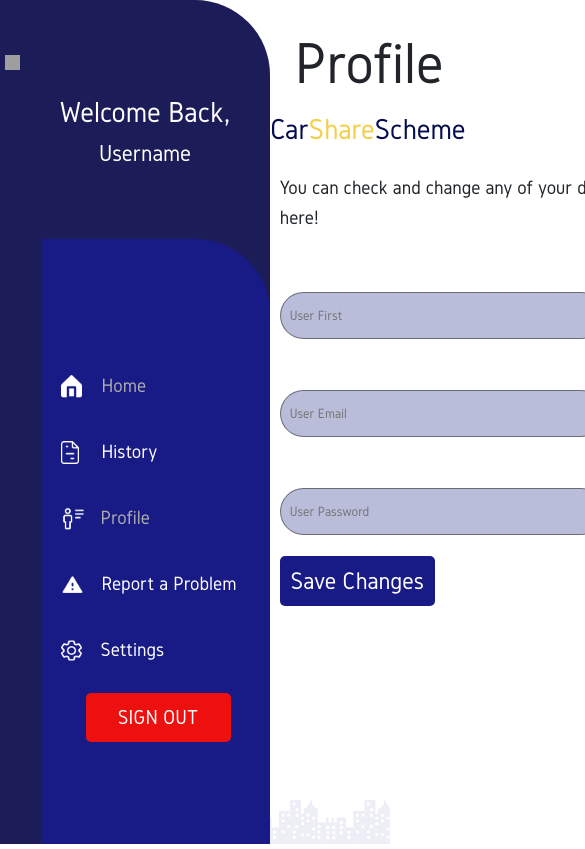
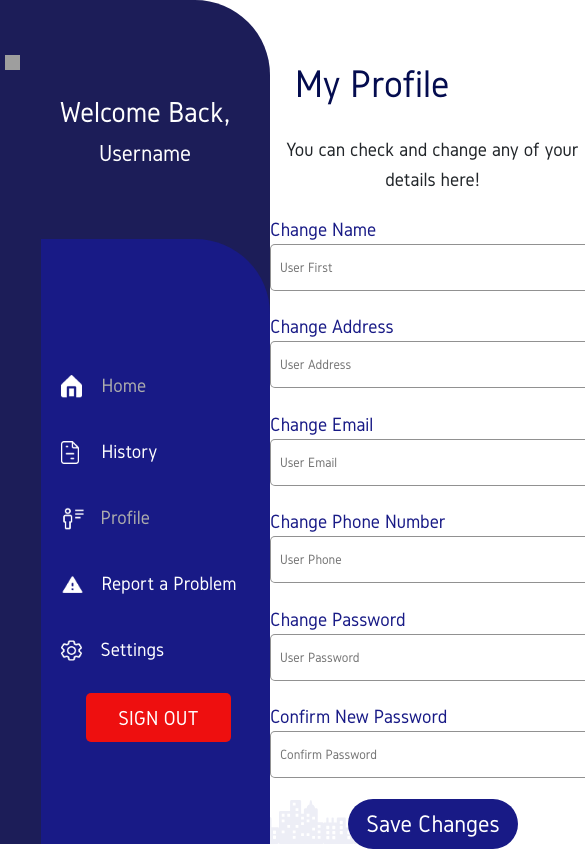
Before and after one commit to kavinrahal/PP1-MON1630-Team6, a React (Create React App) app in the folder Car_Share/ClientApp/: page /profile in a window 390 px wide. Both pictures are taken after a click on the picture 12 px from the left and 62 px from the top of the page. Shown: the top 849 px of the page, 585 px wide, since content can reach past the window. Built offline with nearby package versions, Linux system fonts and the light colour scheme; grey boxes are pictures that could not be loaded.

Commit message:
Profile mobile partial

```diff
--- a/Car_Share/ClientApp/package.json
+++ b/Car_Share/ClientApp/package.json
@@ -15,6 +15,7 @@
     "react-router-bootstrap": "^0.25.0",
     "react-router-dom": "^5.2.0",
     "react-scripts": "^3.4.1",
+    "react-sticky": "^6.0.3",
     "reactstrap": "^8.4.1",
     "rimraf": "^2.7.1"
   },
--- a/Car_Share/ClientApp/src/components/Profile.js
+++ b/Car_Share/ClientApp/src/components/Profile.js
@@ -8,10 +8,6 @@ import {
 import SideBar from './SideBar';
 import SideBarMobile from './SideBarMobile';
 import './styles/Profile.css';
-import allCars from '../addons/AllCarsLogo.svg';
-import locateLogo from '../addons/LocateLogo.png';
-import searchLogo from '../addons/SearchLogo.svg';
-import cityback from '../addons/City Backdrop.svg';
 
 const viewportContext = React.createContext({});
 
@@ -51,10 +47,10 @@ export default function Profile(){
     return(
         <ViewportProvider>
             <div className = "profileWrapper">
-                <WhichSideBar></WhichSideBar>
+                <WhichSideBar className = "sideB"></WhichSideBar>
                 <div className = "profile">
                     <div className = "rowProfile">
-                        <div className = "profileTitle">Profile</div>
+                        <div className = "profileTitle">My Profile</div>
                         <div className = "pageTitle">
                             <div className = "blueT">Car</div>
                             <div className = "yellowT">Share</div>
@@ -66,38 +62,38 @@ export default function Profile(){
                       <div className = "profileDetails">
                         <div className = "profileNames">
                           <div className = "profileFirst">
-                              <div className = "signUpLabel">Change Name</div>
-                              <input type = "text" className = "signUpText" placeholder = "  User First"></input>
+                              <div className = "profileLabel">Change Name</div>
+                              <input type = "text" className = "profileText" placeholder = "  User First"></input>
                           </div>
                           <div className = "profileLast">
-                              <div className = "signUpLabel">Change Address</div>
-                              <input type = "text" className = "signUpText" placeholder = "  User Address"></input>
+                              <div className = "profileLabel">Change Address</div>
+                              <input type = "text" className = "profileText" placeholder = "  User Address"></input>
                           </div>
                         </div>
                         <br></br>
                         <div className = "profileContact">
                             <div className = "profileSignUpEmail">
-                                <div className = "signUpLabel">Change Email</div>
-                                <input type = "email" className = "signUpText" placeholder = "  User Email"></input>
+                                <div className = "profileLabel">Change Email</div>
+                                <input type = "email" className = "profileText" placeholder = "  User Email"></input>
                             </div>
                             <div className = "profilePhone">
-                                <div className = "signUpLabel">Change Phone Number</div>
-                                <input type = "text" className = "signUpText" placeholder = "  User Phone"></input>
+                                <div className = "profileLabel">Change Phone Number</div>
+                                <input type = "text" className = "profileText" placeholder = "  User Phone"></input>
                             </div>
                         </div>
                         <br></br>
                         <div className = "profilePasswords">
                           <div className = "profileSignUpPassword">
-                              <div className = "signUpLabel">Change Password</div>
-                              <input type = "password" className = "signUpText" placeholder = "  User Password"></input>
+                              <div className = "profileLabel">Change Password</div>
+                              <input type = "password" className = "profileText" placeholder = "  User Password"></input>
                           </div>
                           <div className = "profileConfirmPassword">
-                              <div className = "signUpLabel">Confirm New Password</div>
-                              <input type = "password" className = "signUpText" placeholder = "  Confirm Password"></input>
+                              <div className = "profileLabel">Confirm New Password</div>
+                              <input type = "password" className = "profileText" placeholder = "  Confirm Password"></input>
                           </div>
                         </div>
                         <br></br>
-                        <button className = "saveProfile">Save Changes</button>
+                        <button className = "saveProfile hvr-sweep-to-right">Save Changes</button>
                       </div>
                   </div>
                 </div>
--- a/Car_Share/ClientApp/src/components/SideBar.js
+++ b/Car_Share/ClientApp/src/components/SideBar.js
@@ -39,7 +39,7 @@ function SideBar(){
                     <MenuItem><img className = "reportLogo" src = {reportLogo}></img>Report a Problem</MenuItem>
                     <MenuItem><img className = "settingsLogo" src = {settingsLogo}></img>Settings</MenuItem>
                     <br></br>
-                    <button className = "logOutBtn">SIGN OUT</button>
+                    <button className = "logOutBtn hvr-sweep-to-right-red">SIGN OUT</button>
                 </Menu>
             </ProSidebar>
         </div>
--- a/Car_Share/ClientApp/src/components/SideBarMobile.js
+++ b/Car_Share/ClientApp/src/components/SideBarMobile.js
@@ -78,7 +78,7 @@ const SideBarMobile = () => {
                     <MenuItem><img className = "reportLogo" src = {reportLogo}></img>Report a Problem</MenuItem>
                     <MenuItem><img className = "settingsLogo" src = {settingsLogo}></img>Settings</MenuItem>
                     <br></br>
-                    <button className = "logOutBtn" id = "logOutBtn">SIGN OUT</button>
+                    <button className = "logOutBtn hvr-sweep-to-right-red" id = "logOutBtn">SIGN OUT</button>
                 </Menu>
             </ProSidebar>
         </div>
--- a/Car_Share/ClientApp/src/components/styles/Profile.css
+++ b/Car_Share/ClientApp/src/components/styles/Profile.css
@@ -6,6 +6,11 @@
     background-position-x: 250px;
     background-position-y: 0, bottom;
     background-repeat: no-repeat;
+}
+
+.sideB{
+    position: sticky;
+    top: 0;
 }
 
 .profile{
@@ -29,6 +34,7 @@
 .profileTitle{
     font-size: 60px;
     margin-left: 25px;
+    color: #040C4F;
 }
 
 .pageTitle{
@@ -58,6 +64,21 @@
     height: 80%;
 }
 
+.profileLabel{
+    font-size: 20px;
+    color: #161892;
+}
+
+.profileText{
+    height: 47px;
+    width: 325px;
+    border-style: solid;
+    border-width: 0.5px;
+    border-color: rgba(0, 0, 0, 0.43);
+    background-color: white;
+    border-radius: 5px;
+}
+
 .profileQuote{
     margin-top: 20px;
     font-size: 20px;
@@ -81,12 +102,53 @@
     color: white;
 }
 
-.saveProfile:hover{
+
+.hvr-sweep-to-right {
+    -webkit-transform: perspective(1px) translateZ(0);
+    transform: perspective(1px) translateZ(0);
+    -webkit-transition-property: color;
+    transition-property: color;
+    -webkit-transition-duration: 0.3s;
+    transition-duration: 0.3s;
+    border-radius: 5px;
+    color: white;
+}
+
+.hvr-sweep-to-right:before {
+    content: "";
+    position: absolute;
+    border-radius: 5px;
+    z-index: -1;
+    top: 0;
+    left: 0;
+    right: 0;
+    bottom: 0;
     background: white;
     border-style: solid;
     border-color: #181A86;
     color: #181A86;
     border-width: 0.5px;
+    border-radius: 5px;
+    -webkit-transform: scaleX(0);
+    transform: scaleX(0);
+    -webkit-transform-origin: 0 50%;
+    transform-origin: 0 50%;
+    -webkit-transition-property: transform;
+    transition-property: transform;
+    -webkit-transition-duration: 0.3s;
+    transition-duration: 0.3s;
+    -webkit-transition-timing-function: ease-out;
+    transition-timing-function: ease-out;
+}
+
+.hvr-sweep-to-right:hover, .hvr-sweep-to-right:focus, .hvr-sweep-to-right:active {
+    color: #181A86;
+}
+
+.hvr-sweep-to-right:hover:before, .hvr-sweep-to-right:focus:before, .hvr-sweep-to-right:active:before {
+    -webkit-transform: scaleX(1);
+    transform: scaleX(1);
+    border-radius: 5px;
 }
 
 .profileNames, .profileContact, .profilePasswords{
@@ -104,3 +166,59 @@
         background-position-x: 50px, 0;
     }
 }
+
+@media(max-width:780px){
+
+    .pageTitle{
+        height: 0px;
+    }
+
+    .profileTitle{
+        font-size: 40px;
+    }
+
+    .profileQuote{
+        align-self: center;
+        text-align: center;
+    }
+
+    .profileDetails{
+        display: flex;
+        flex-direction: column;
+        align-items: center;
+        align-self: center;
+        margin-top: 20px;
+    }
+
+    .profileNames, .profileContact, .profilePasswords{
+        display: flex;
+        flex-direction: column;
+        align-self: center;
+        justify-content: center;
+    }
+
+    .profileLast, .profilePhone, .profileConfirmPassword{
+        margin-left: 0px;
+        margin-top: 20px;
+    }
+
+    .profileText{
+        border-radius: 5px;
+    }
+
+    .profileLabel{
+        color:  #181A86;
+        font-weight: 200;
+    }
+
+    .saveProfile{
+        border-radius: 25px;
+        width: 170px;
+    }
+}
+
+@media(max-width:600px){
+    .pageTitle{
+        visibility: hidden;
+    }
+}
--- a/Car_Share/ClientApp/src/components/styles/SideBar.css
+++ b/Car_Share/ClientApp/src/components/styles/SideBar.css
@@ -127,12 +127,52 @@
     visibility: hidden;
 }
 
-.logOutBtn:hover{
+
+.hvr-sweep-to-right-red {
+    -webkit-transform: perspective(1px) translateZ(0);
+    transform: perspective(1px) translateZ(0);
+    -webkit-transition-property: color;
+    transition-property: color;
+    -webkit-transition-duration: 0.3s;
+    transition-duration: 0.3s;
+    border-radius: 5px;
+    color: white;
+}
+
+.hvr-sweep-to-right-red:before {
+    content: "";
+    position: absolute;
+    border-radius: 5px;
+    z-index: -1;
+    top: 0;
+    left: 0;
+    right: 0;
+    bottom: 0;
     background-color: white;
     color: #EE0F0F;
     border-style: solid;
     border-color: #EE0F0F;
     border-width: 0.5px;
+    -webkit-transform: scaleX(0);
+    transform: scaleX(0);
+    -webkit-transform-origin: 0 50%;
+    transform-origin: 0 50%;
+    -webkit-transition-property: transform;
+    transition-property: transform;
+    -webkit-transition-duration: 0.3s;
+    transition-duration: 0.3s;
+    -webkit-transition-timing-function: ease-out;
+    transition-timing-function: ease-out;
+}
+
+.hvr-sweep-to-right-red:hover, .hvr-sweep-to-right-red:focus, .hvr-sweep-to-right-red:active {
+    color: #EE0F0F;
+}
+
+.hvr-sweep-to-right-red:hover:before, .hvr-sweep-to-right-red:focus:before, .hvr-sweep-to-right-red:active:before {
+    -webkit-transform: scaleX(1);
+    transform: scaleX(1);
+    border-radius: 5px;
 }
 
 #sideBarWrapper .pro-sidebar .pro-menu .pro-menu-item:hover {
```
Also changed, not shown: 1 other file (tests, documents, lock files or other folders).
